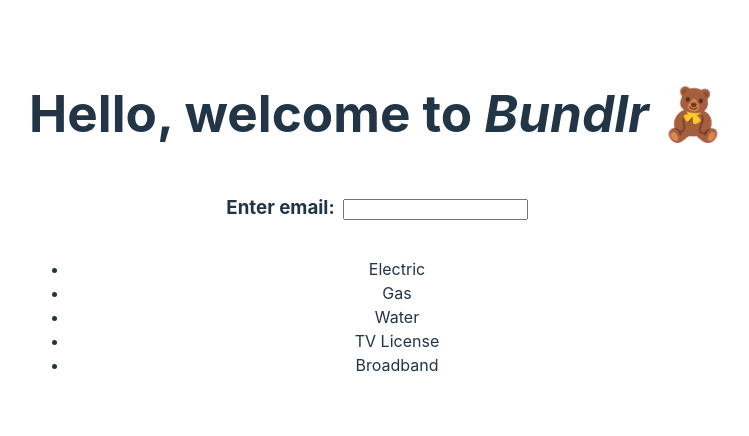
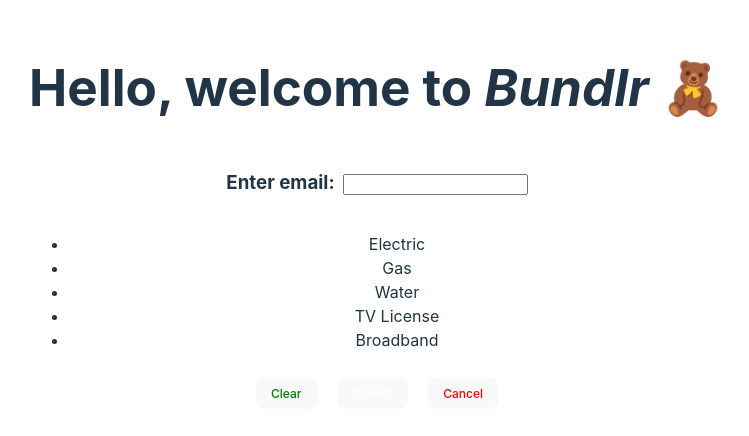
Before and after one commit to kevjmay/bundlr, a React (Vite) app: page / in a window 1280 px wide. Shown: the part 178-614 px from the top of the page, without its empty margins (263-1012 px from the left). Built offline with nearby package versions, Linux system fonts and the light colour scheme.

Commit message:
testing out destructured props via buttons

```diff
--- /dev/null
+++ b/src/Button.jsx
@@ -0,0 +1,24 @@
+function Button({text, color, fontSize, margin, handleClick}) {
+    const buttonStyle = {
+        color: color,
+        fontSize: fontSize + 'px',
+        margin: margin + 'px'
+    };
+
+
+
+    return (
+        <button onClick={handleClick} style={buttonStyle}>{text}</button>
+    );
+
+}
+
+Button.defaultProps = {
+    text: "Clear",
+    color: "green",
+    fontSize: 12,
+    margin: 10,
+
+};
+
+export default Button;
--- a/src/main.jsx
+++ b/src/main.jsx
@@ -4,12 +4,20 @@ import App from './App.jsx'
 import Bundlr from './Bundlr.jsx'
 import Email from './Email.jsx'
 import Services from './Services.jsx'
+import Button from './Button.jsx'
 import './index.css'
+
+const handleButtonClick = () => {
+  window.location.href = "https://www.google.com";
+};
 
 createRoot(document.getElementById('root')).render(
   <StrictMode>
     <Bundlr />
     <Email />
-    <Services/>
+    <Services />
+    <Button handleClick={handleButtonClick} />
+    <Button text="Submit" color='white' fontSize={12} margin={10}/>
+    <Button text="Cancel" color='red' fontSize={12} margin={10}/>
   </StrictMode>,
-)
+);
```
